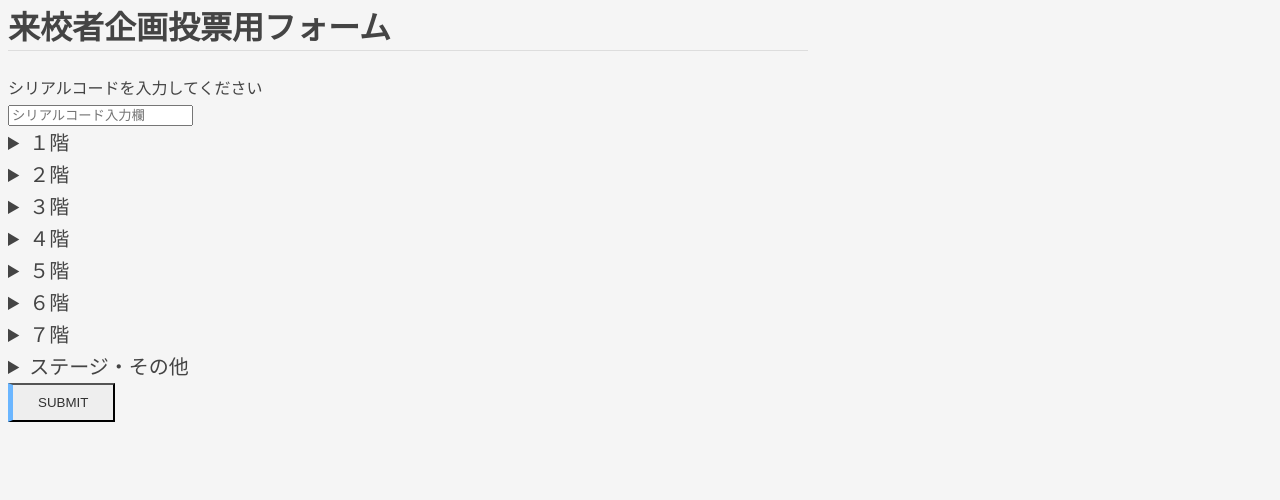
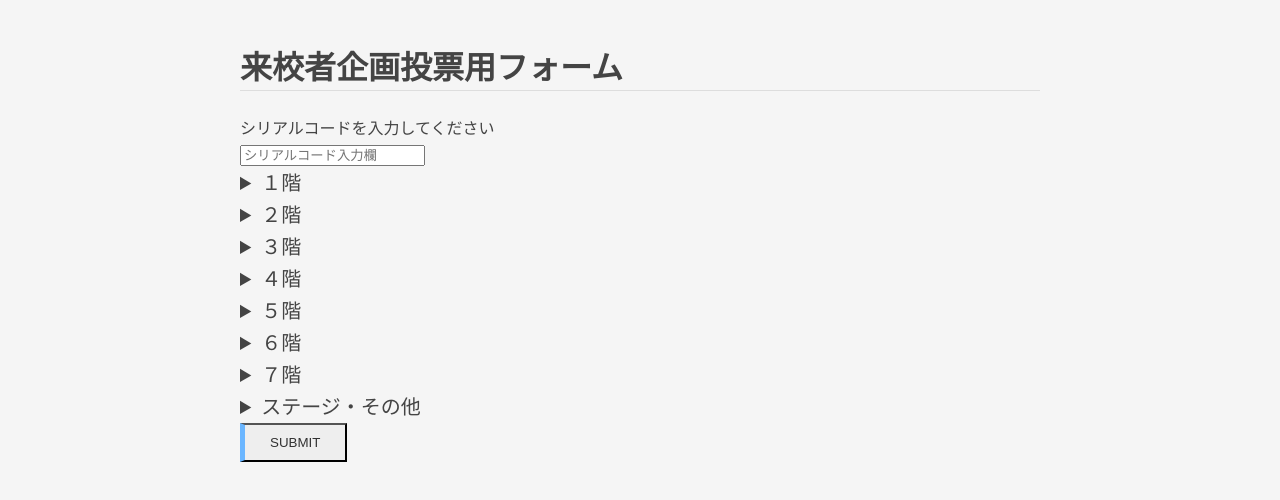
Before and after one commit to ShibafesCommittee/planvote, a plain HTML site: page index.html in a window 1280 px wide. Drawn offline with Linux system fonts and the light colour scheme.

Commit message:
Add files via upload

```diff
--- a/css.css
+++ b/css.css
@@ -49,7 +49,7 @@ body {
   font-family: 'Open Sans', helvetica, arial, sans-serif;
   max-width: 800px;
   background-color: #F5F5F5;
-  /* margin: 3rem auto 0; */
+  margin: 3rem auto 0;
   line-height: 1.6;
   color: #444;
 }
```
